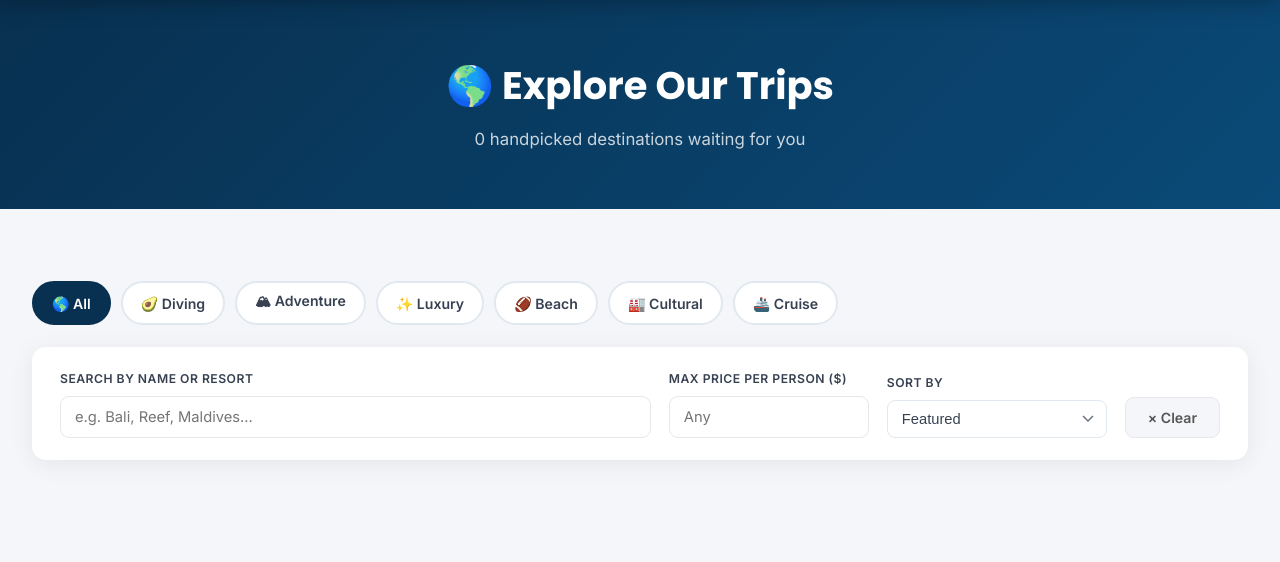
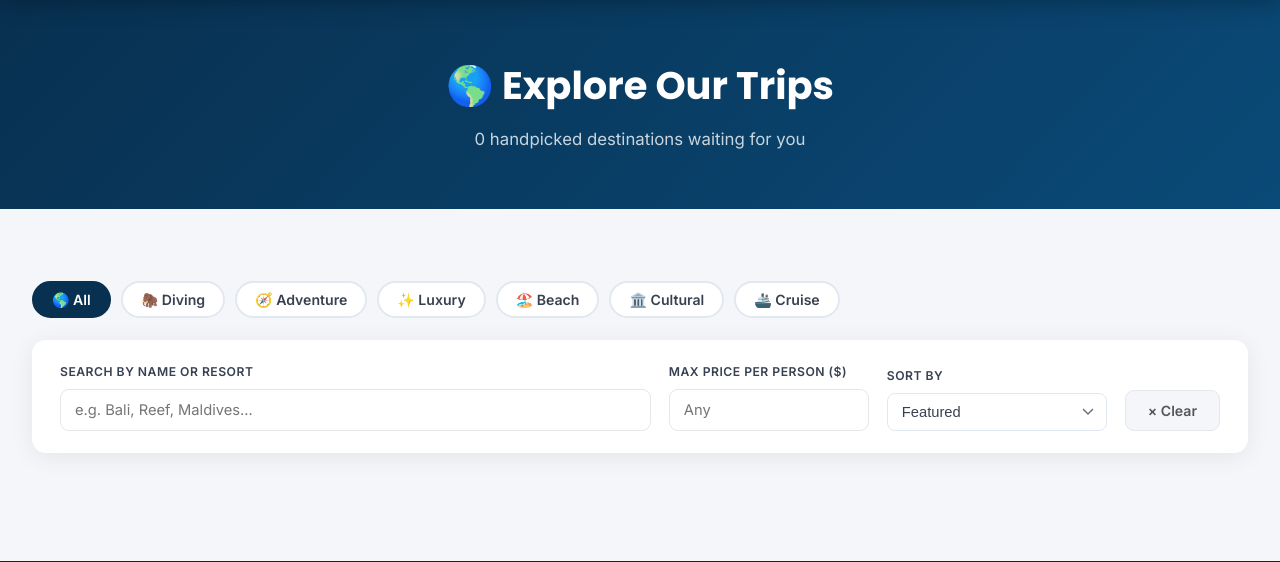
Before and after one commit to sfazliddinov385/capstone_project, a Node server app: page /travel in a window 1280 px wide. Shown: the part 67-629 px from the top of the page. Run offline with Node 20, Linux system fonts and the light colour scheme; data that the repository does not hold is empty; some libraries are stand-ins or nearby versions.

Commit message:
Fix wrong category chip icons on /travel

```diff
--- a/app_server/views/travel.hbs
+++ b/app_server/views/travel.hbs
@@ -18,11 +18,11 @@
         <!-- Category filter pills -->
         <div class="tg-category-bar">
             <button class="tg-cat-btn active" data-cat="All">&#127758; All</button>
-            <button class="tg-cat-btn" data-cat="Diving">&#129361; Diving</button>
-            <button class="tg-cat-btn" data-cat="Adventure">&#127956; Adventure</button>
+            <button class="tg-cat-btn" data-cat="Diving">&#129443; Diving</button>
+            <button class="tg-cat-btn" data-cat="Adventure">&#129517; Adventure</button>
             <button class="tg-cat-btn" data-cat="Luxury">&#10024; Luxury</button>
-            <button class="tg-cat-btn" data-cat="Beach">&#127944; Beach</button>
-            <button class="tg-cat-btn" data-cat="Cultural">&#127981; Cultural</button>
+            <button class="tg-cat-btn" data-cat="Beach">&#127958;&#65039; Beach</button>
+            <button class="tg-cat-btn" data-cat="Cultural">&#127963;&#65039; Cultural</button>
             <button class="tg-cat-btn" data-cat="Cruise">&#128674; Cruise</button>
         </div>
 
```
